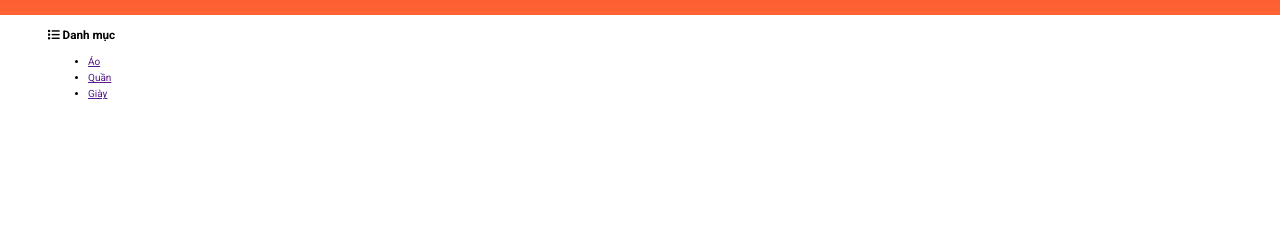
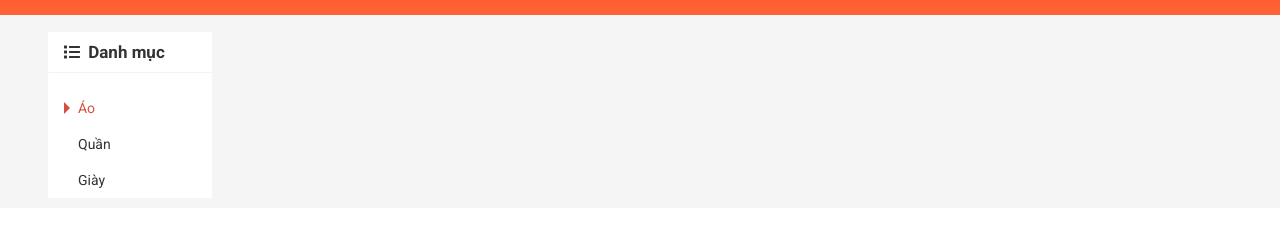
Before and after one commit to giangduong1209/shopee-web-interface, a plain HTML site: page index.html in a window 1280 px wide. Shown: the part 105-332 px from the top of the page. Drawn offline with nearby package versions, Linux system fonts and the light colour scheme.

Commit message:
Change class name <nav> and css <nav

```diff
--- a/assets/css/main.css
+++ b/assets/css/main.css
@@ -864,3 +864,65 @@
     float: right;
     margin: 0 12px 12px;
 }
+
+.app_container{
+    background-color: #F5F5F5;
+}
+
+.category{
+    background-color: var(--white--color);
+}
+
+.category__heading{
+    color: var(--text-color);
+    border-radius: 2px;
+    font-size: 1.7rem;
+    padding: 12px 16px;
+    border-bottom: 1px solid rgba(0, 0, 0, 0.05);
+}
+
+.category__heading-icon{
+    font-size: 1.6rem;
+    position: relative;
+    margin-right: 4px;
+}
+
+.category-list{
+    padding-left: 0;
+    list-style: none;
+}
+
+.category-item{
+
+}
+
+.category-item--active .category-item__link{
+    color: var(--primary-color);
+}
+
+.category-item--active .category-item__link::before{
+    position: absolute;
+    content: "";
+    top: 50%;
+    left: 16px;
+    transform: translateY(calc(-50%));
+    display: block;
+    border: 6px solid;
+    border-color: transparent transparent transparent var(--primary-color);
+}
+
+.category-item__link{
+    position: relative;
+    text-decoration: none;
+    color: var(--text-color);
+    font-size: 1.4rem;
+    display: block;
+    padding: 10px 30px;
+    transition: right linear .1s;
+    right: 0;
+}
+
+.category-item__link:hover {
+    right: -4px;
+    color: var(--primary-color);
+}
--- a/index.html
+++ b/index.html
@@ -234,13 +234,13 @@
 
             </div>
         </header>
-        <div class="container">
+        <div class="app_container">
             <div class="gird">
                 <div class="gird__row">
                     <div class="gird__col-2">
                         <nav class="category">
                             <h3 class="category__heading">
-                                <i class="fas fa-list"></i>
+                                <i class="category__heading-icon fas fa-list"></i>
                                 Danh mục
                             </h3>
                             <ul class="category-list">
```
